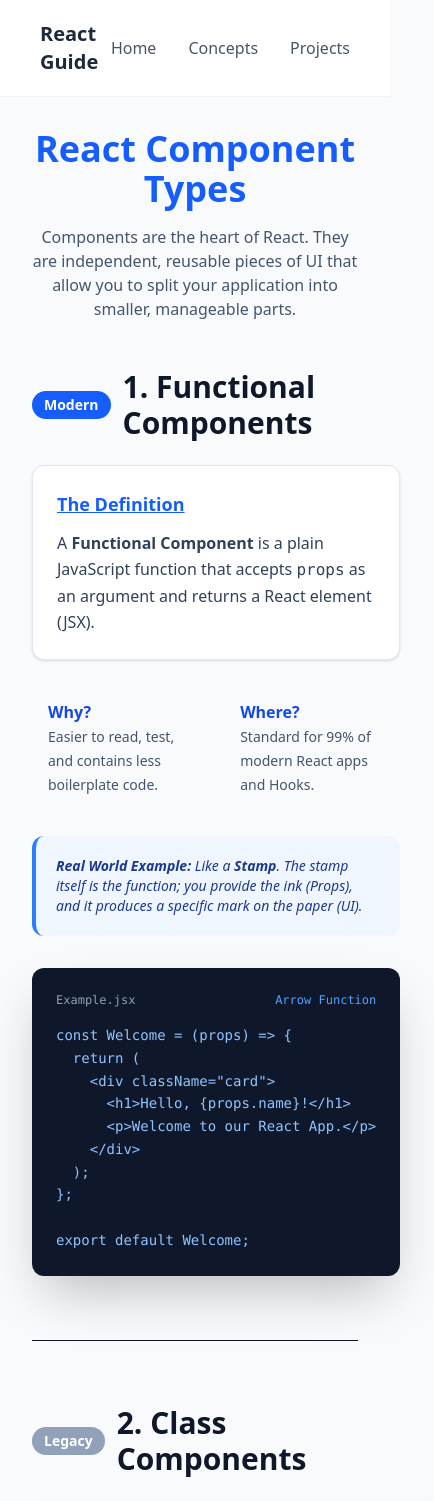
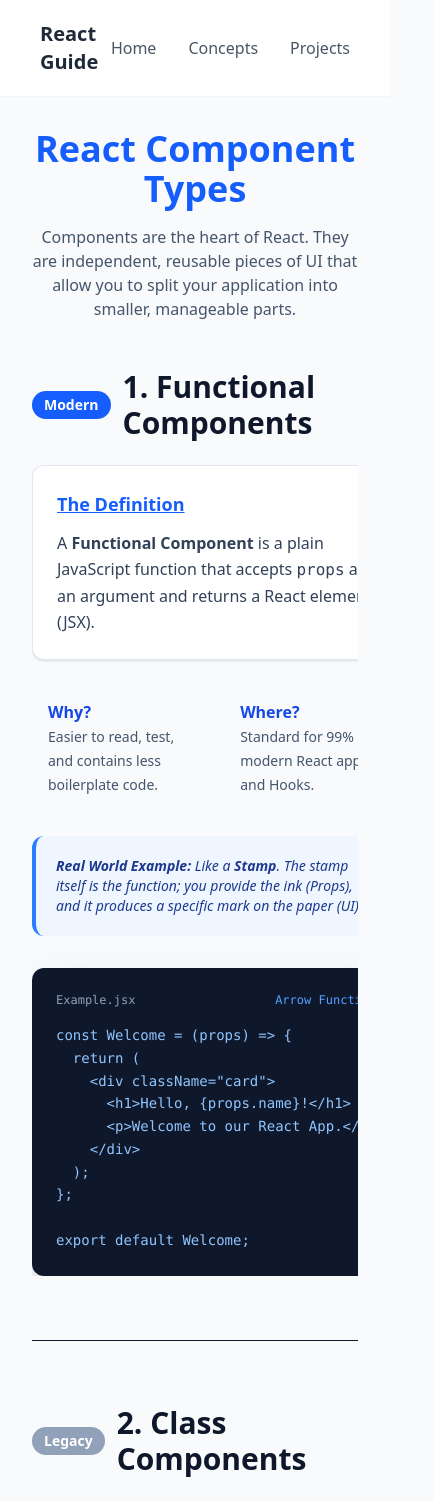
Before and after one commit to Monisasmal/React-Concept, a React (Vite) app: page /concepts/what-is-Component in a window 390 px wide. Shown: the top 1501 px of the page, 434 px wide, since content can reach past the window. Built offline with nearby package versions, Linux system fonts and the light colour scheme.

Commit message:
update concept

```diff
--- a/src/components/pages/concepts/ComponentTypes.jsx
+++ b/src/components/pages/concepts/ComponentTypes.jsx
@@ -18,7 +18,7 @@ const ComponentTypes = () => {
           <h2 className="text-3xl font-bold text-slate-900">1. Functional Components</h2>
         </div>
 
-        <div className="grid lg:grid-cols-2 gap-8">
+        <div className="grid lg:grid-cols-2 gap-8 overflow-x-auto">
           <div className="space-y-6">
             <div className="bg-white p-6 rounded-xl border border-slate-200 shadow-sm">
               <h3 className="text-lg font-bold text-blue-600 mb-3 underline">The Definition</h3>
@@ -50,7 +50,7 @@ const ComponentTypes = () => {
               <span className="text-slate-400 text-xs font-mono">Example.jsx</span>
               <span className="text-blue-400 text-xs font-mono">Arrow Function</span>
             </div>
-            <pre className="text-sm font-mono leading-relaxed">
+            <pre className="text-sm font-mono leading-relaxed overflow-x-auto">
               <code className="text-blue-300">
 {`const Welcome = (props) => {
   return (
@@ -75,10 +75,10 @@ export default Welcome;`}
           <h2 className="text-3xl font-bold text-slate-900">2. Class Components</h2>
         </div>
 
-        <div className="grid lg:grid-cols-2 gap-8">
+        <div className="grid lg:grid-cols-2 gap-8 overflow-x-auto">
           <div className="space-y-6 order-2 lg:order-1">
             <div className="bg-slate-900 rounded-xl p-6 shadow-2xl">
-              <pre className="text-sm font-mono leading-relaxed">
+              <pre className="text-sm font-mono leading-relaxed ">
                 <code className="text-pink-400">
 {`class Welcome extends React.Component {
   render() {
```
Also changed, not shown: src/components/pages/concepts/ContainerVsPresentational.jsx (added).
